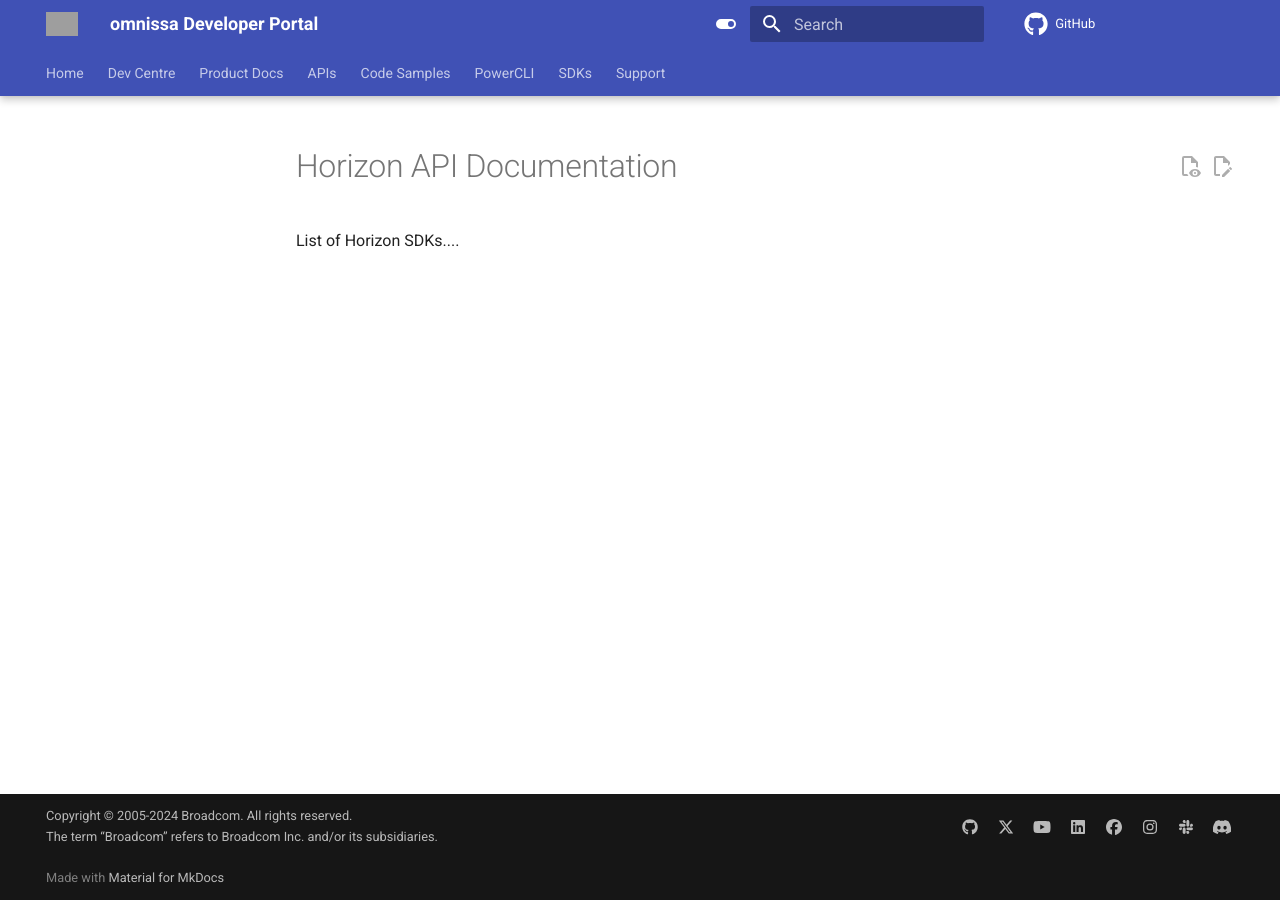
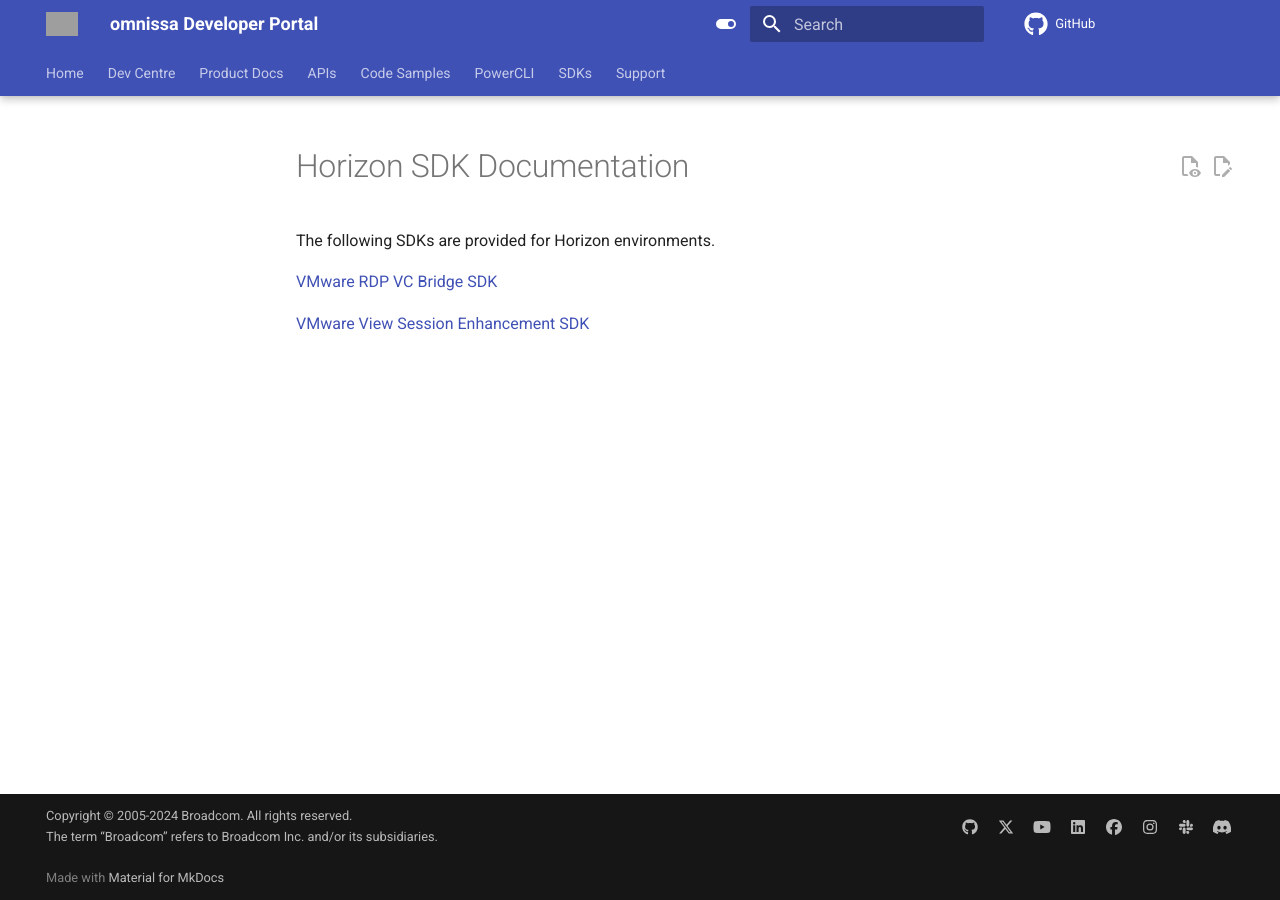
Before and after one commit to euc-dev/view-session-management, an MkDocs documentation site: the page built from docs/sdks/horizon/index.md, in a window 1280 px wide. Built offline with MkDocs 1.6.1 and Material for MkDocs 9.7.7, drawn with Linux system fonts in a browser that asks for light colours; comment, search, counter and statistics services are not loaded; the version menu is left out; grey boxes are pictures that could not be loaded.

Commit message:
updated page header meta-data

```diff
--- a/docs/sdks/horizon/index.md
+++ b/docs/sdks/horizon/index.md
@@ -1,10 +1,14 @@
 ---
 layout: page
-title: Horizon API Documentation
-permalink: /apis/horizon/
+title: Horizon SDK Documentation
+permalink: /sdks/horizon/
 hide:
   #- navigation
   - toc
 ---
 
-List of Horizon SDKs....
+The following SDKs are provided for Horizon environments.
+
+[VMware RDP VC Bridge SDK](./rdpvcbridge/index.md)
+
+[VMware View Session Enhancement SDK](./view-session-management/index.md)
```
Also changed, not shown: docs/sdks/horizon/view-session-management/index.md (+0 -2 lines).
